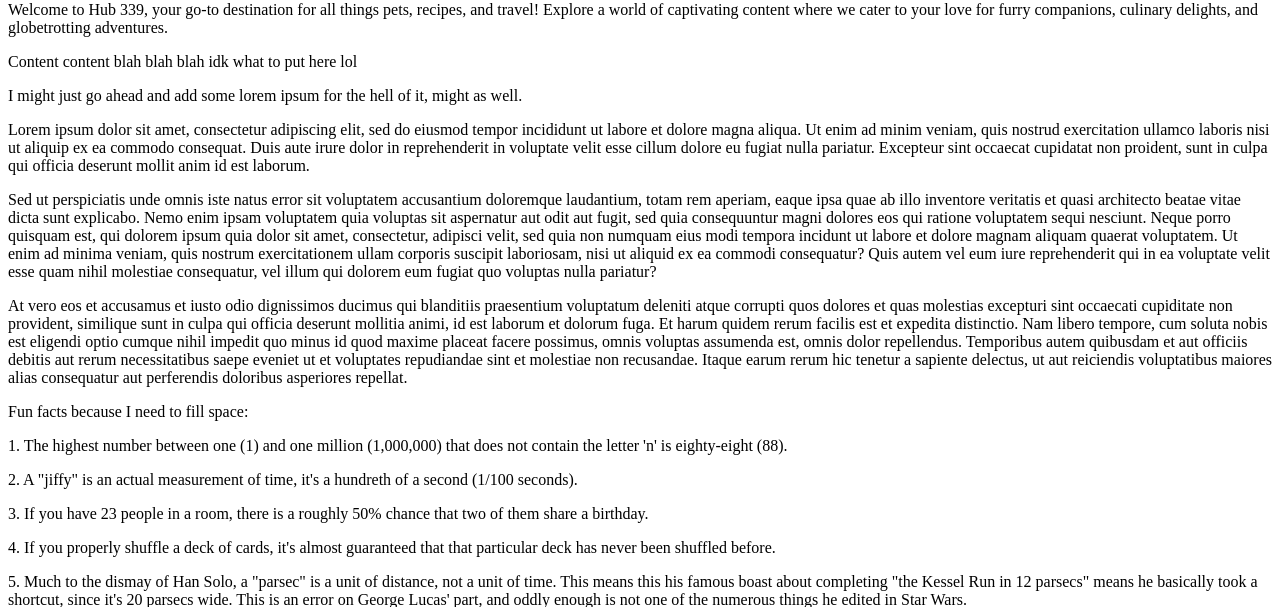
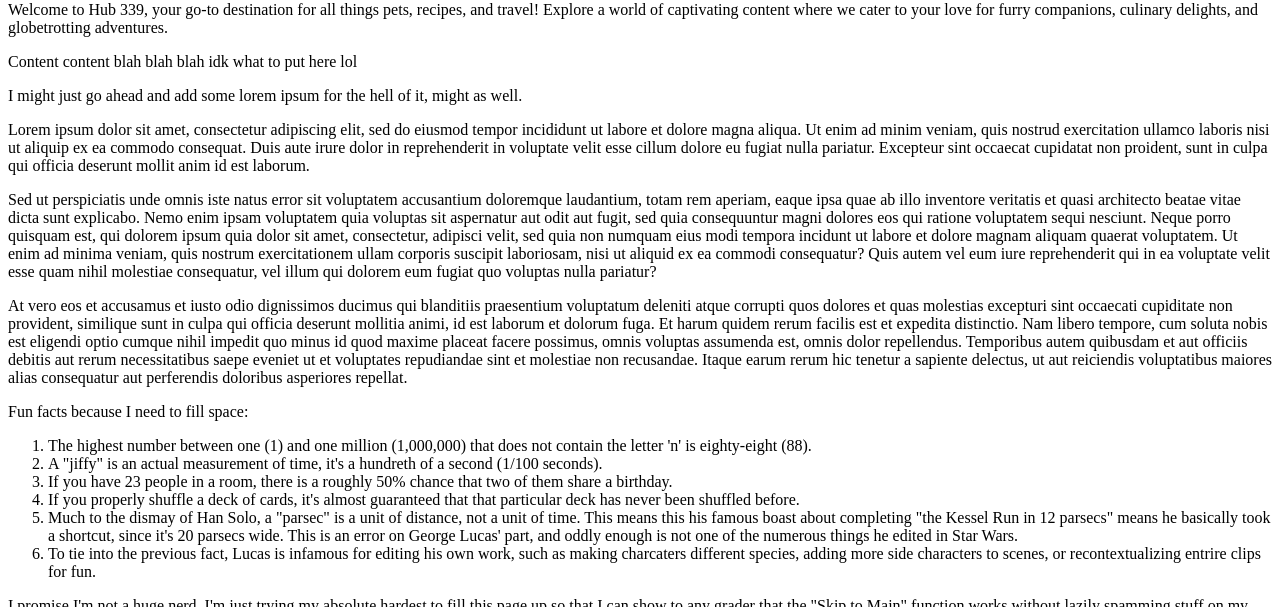
Before and after one commit to dcalo12/399week2, a plain HTML site: page index.html in a window 1280 px wide. Shown: the part 193-800 px from the top of the page. Drawn offline with Linux system fonts and the light colour scheme.

Commit message:
Add files via upload

```diff
--- a/index.html
+++ b/index.html
@@ -32,12 +32,14 @@
     <p>Sed ut perspiciatis unde omnis iste natus error sit voluptatem accusantium doloremque laudantium, totam rem aperiam, eaque ipsa quae ab illo inventore veritatis et quasi architecto beatae vitae dicta sunt explicabo. Nemo enim ipsam voluptatem quia voluptas sit aspernatur aut odit aut fugit, sed quia consequuntur magni dolores eos qui ratione voluptatem sequi nesciunt. Neque porro quisquam est, qui dolorem ipsum quia dolor sit amet, consectetur, adipisci velit, sed quia non numquam eius modi tempora incidunt ut labore et dolore magnam aliquam quaerat voluptatem. Ut enim ad minima veniam, quis nostrum exercitationem ullam corporis suscipit laboriosam, nisi ut aliquid ex ea commodi consequatur? Quis autem vel eum iure reprehenderit qui in ea voluptate velit esse quam nihil molestiae consequatur, vel illum qui dolorem eum fugiat quo voluptas nulla pariatur?</p>
     <p>At vero eos et accusamus et iusto odio dignissimos ducimus qui blanditiis praesentium voluptatum deleniti atque corrupti quos dolores et quas molestias excepturi sint occaecati cupiditate non provident, similique sunt in culpa qui officia deserunt mollitia animi, id est laborum et dolorum fuga. Et harum quidem rerum facilis est et expedita distinctio. Nam libero tempore, cum soluta nobis est eligendi optio cumque nihil impedit quo minus id quod maxime placeat facere possimus, omnis voluptas assumenda est, omnis dolor repellendus. Temporibus autem quibusdam et aut officiis debitis aut rerum necessitatibus saepe eveniet ut et voluptates repudiandae sint et molestiae non recusandae. Itaque earum rerum hic tenetur a sapiente delectus, ut aut reiciendis voluptatibus maiores alias consequatur aut perferendis doloribus asperiores repellat.</p>
     <P>Fun facts because I need to fill space:</P>
-    <p>1. The highest number between one (1) and one million (1,000,000) that does not contain the letter 'n' is eighty-eight (88).</p>
-    <p>2. A "jiffy" is an actual measurement of time, it's a hundreth of a second (1/100 seconds).</p>
-    <p>3. If you have 23 people in a room, there is a roughly 50% chance that two of them share a birthday.</p>
-    <p>4. If you properly shuffle a deck of cards, it's almost guaranteed that that particular deck has never been shuffled before.</p>
-    <p>5. Much to the dismay of Han Solo, a "parsec" is a unit of distance, not a unit of time. This means this his famous boast about completing "the Kessel Run in 12 parsecs" means he basically took a shortcut, since it's 20 parsecs wide. This is an error on George Lucas' part, and oddly enough is not one of the numerous things he edited in Star Wars. </p>
-    <p>6. To tie into the previous fact, Lucas is infamous for editing his own work, such as making charcaters different species, adding more side characters to scenes, or recontextualizing entrire clips for fun.</p>
+    <ol>
+        <li>The highest number between one (1) and one million (1,000,000) that does not contain the letter 'n' is eighty-eight (88).</li>
+        <li>A "jiffy" is an actual measurement of time, it's a hundreth of a second (1/100 seconds).</li>
+        <li>If you have 23 people in a room, there is a roughly 50% chance that two of them share a birthday.</li>
+        <li>If you properly shuffle a deck of cards, it's almost guaranteed that that particular deck has never been shuffled before.</li>
+        <li>Much to the dismay of Han Solo, a "parsec" is a unit of distance, not a unit of time. This means this his famous boast about completing "the Kessel Run in 12 parsecs" means he basically took a shortcut, since it's 20 parsecs wide. This is an error on George Lucas' part, and oddly enough is not one of the numerous things he edited in Star Wars.</li>
+        <li>To tie into the previous fact, Lucas is infamous for editing his own work, such as making charcaters different species, adding more side characters to scenes, or recontextualizing entrire clips for fun.</li>
+    </ol>
     <p>I promise I'm not a huge nerd, I'm just trying my absolute hardest to fill this page up so that I can show to any grader that the "Skip to Main" function works without lazily spamming stuff on my keyboard</p>
     <p>Something I do want to say though, this class is like a breath of fresh air compared to my C++ classes. I'm a computer science major through the engineering school, and--excuse my French--it's Hell. These projects, maybe due to the languages I need to learn, are refreshing. It reminds me of when I first learned C++, without all of the scary Euchere crap.</p>
     <p>In case someone is actually taking the time to read all of this, I really like the staff of this class, at least the staff that I have had some form of direct contact with. Professor Wolf seems like a really cool lady who cares about what she teaches, and I respect that. She reminds me of a teacher I had back in high school, with how upbeat she is. Even if by some small chance it's just her acting like she cares, it's really convincing. It's enough to keep me engaged, and few instructors in  my experience can match that energy.</p>
```
Also changed, not shown: recipes.html (+1 -1 lines), travel.html (+5 -5 lines).
